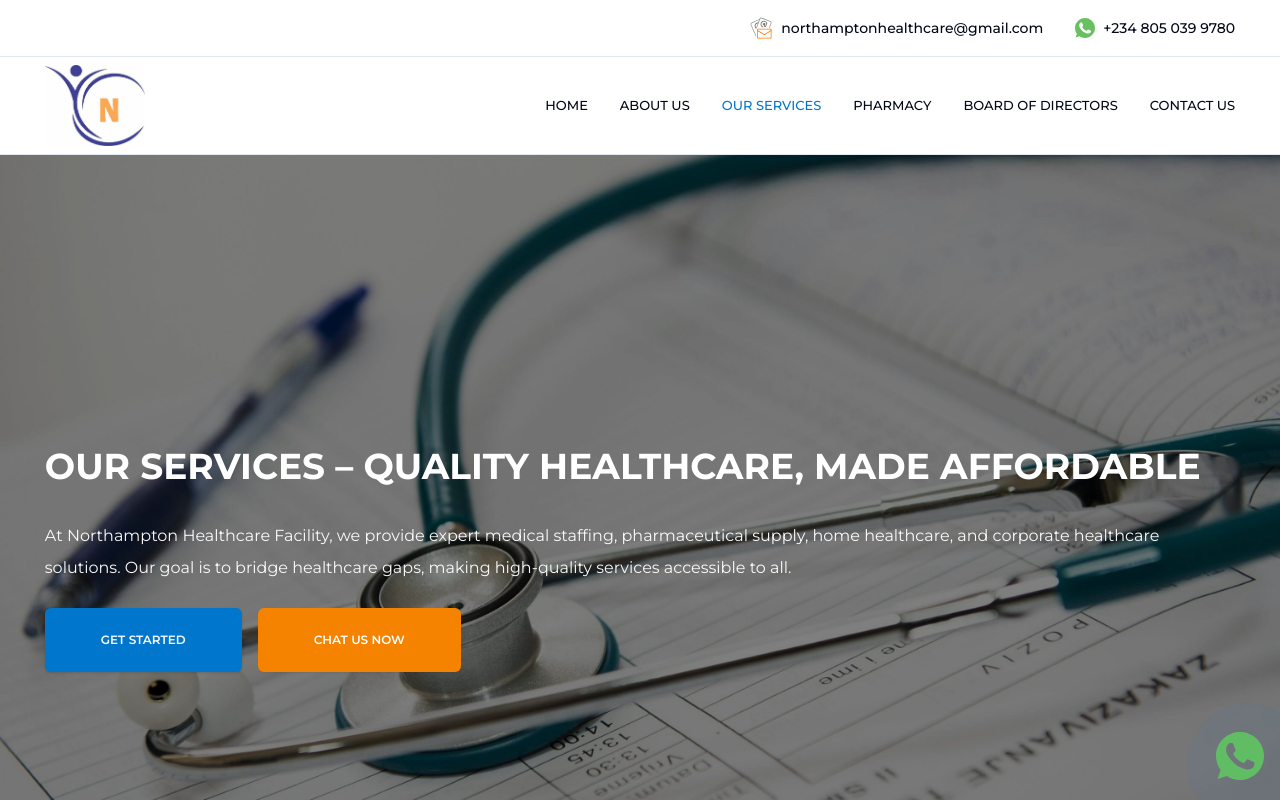
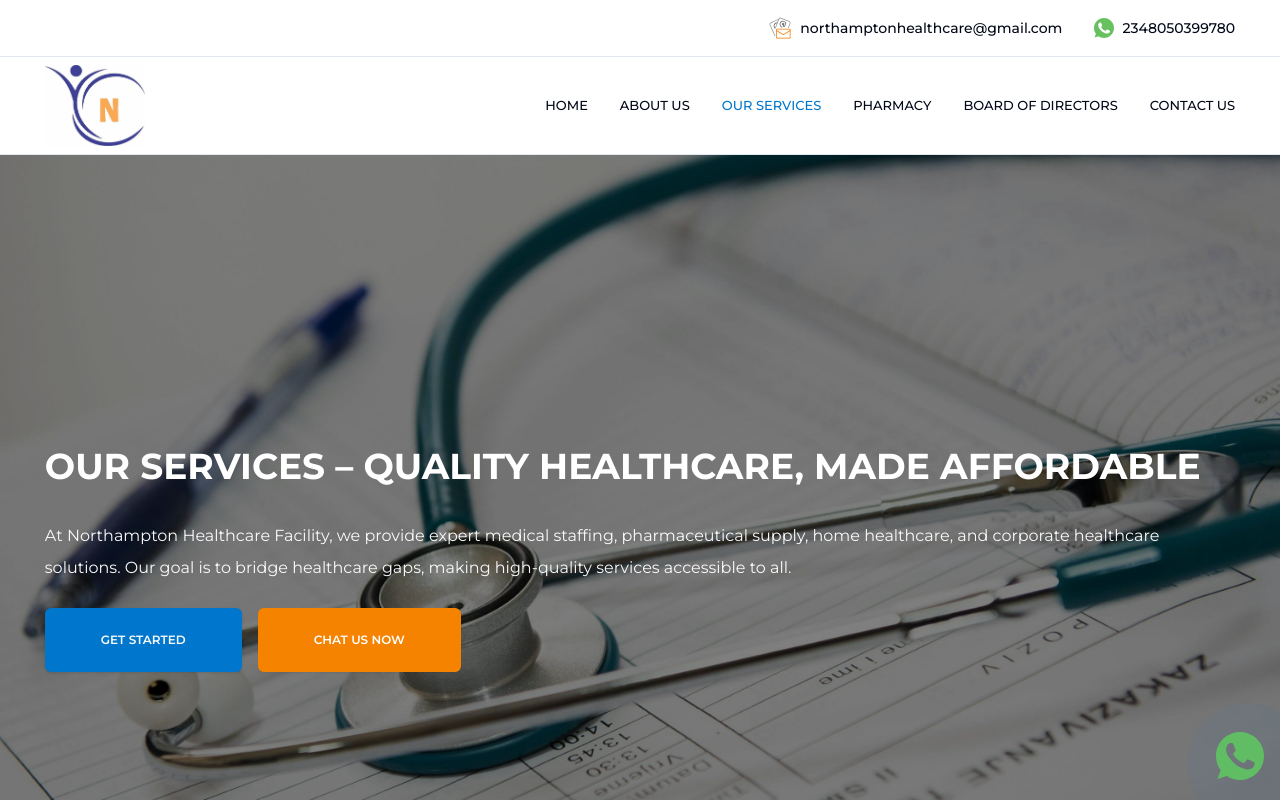
Before and after one commit to tomiwa-adelae/Northampton, a Next.js app: page /services in a window 1280 px wide. Shown: the top 800 px of the page. Built offline with nearby package versions, Linux system fonts and the light colour scheme.

Commit message:
Updated the whatsapp number

```diff
--- a/constants/index.ts
+++ b/constants/index.ts
@@ -5,7 +5,7 @@ export const phoneNumbers = [
 	"08050399782",
 	"08157425111",
 ];
-export const whatsappNumber = "+234 805 039 9780";
+export const whatsappNumber = "2348050399780";
 export const address =
 	"51B, Agboola Ajumobi Crescent, Magodo Phase 2, Lagos State";
 
```
